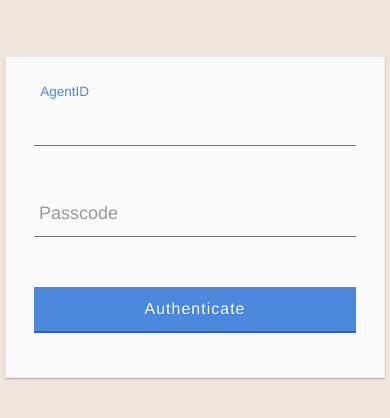
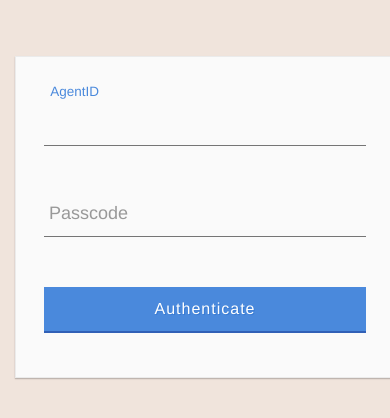
Before and after one commit to ShashankBodkhe/fallback-chat, an Angular app: page /user-login in a window 390 px wide. Shown: the top 418 px of the page. Built offline with nearby package versions, Linux system fonts and the light colour scheme.

Commit message:
UX issues fix for mobile devices

```diff
--- a/src/app/app.component.html
+++ b/src/app/app.component.html
@@ -1,3 +1,3 @@
-<div class="container">
+<div class="container-fluid">
   <router-outlet></router-outlet>
 </div>
```
